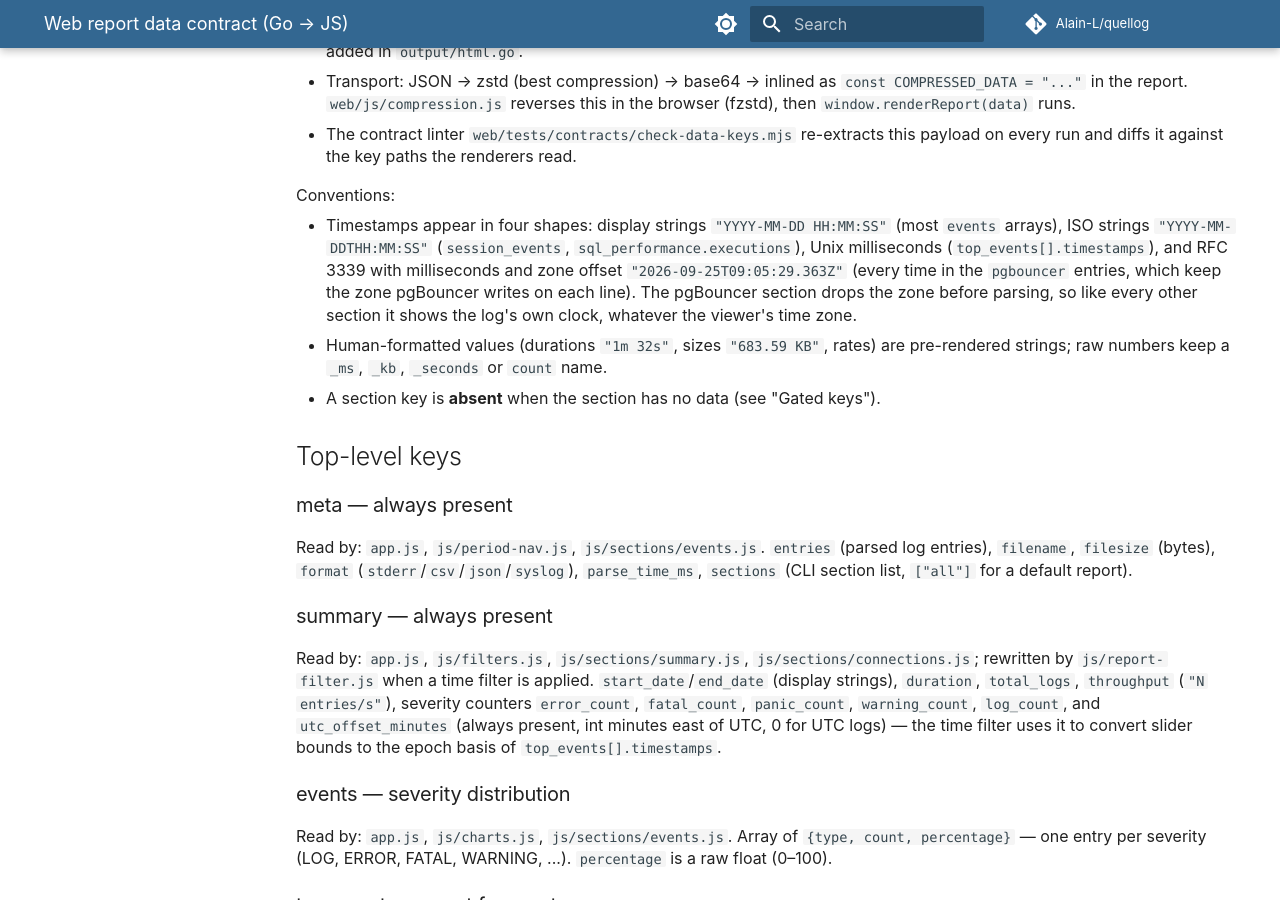
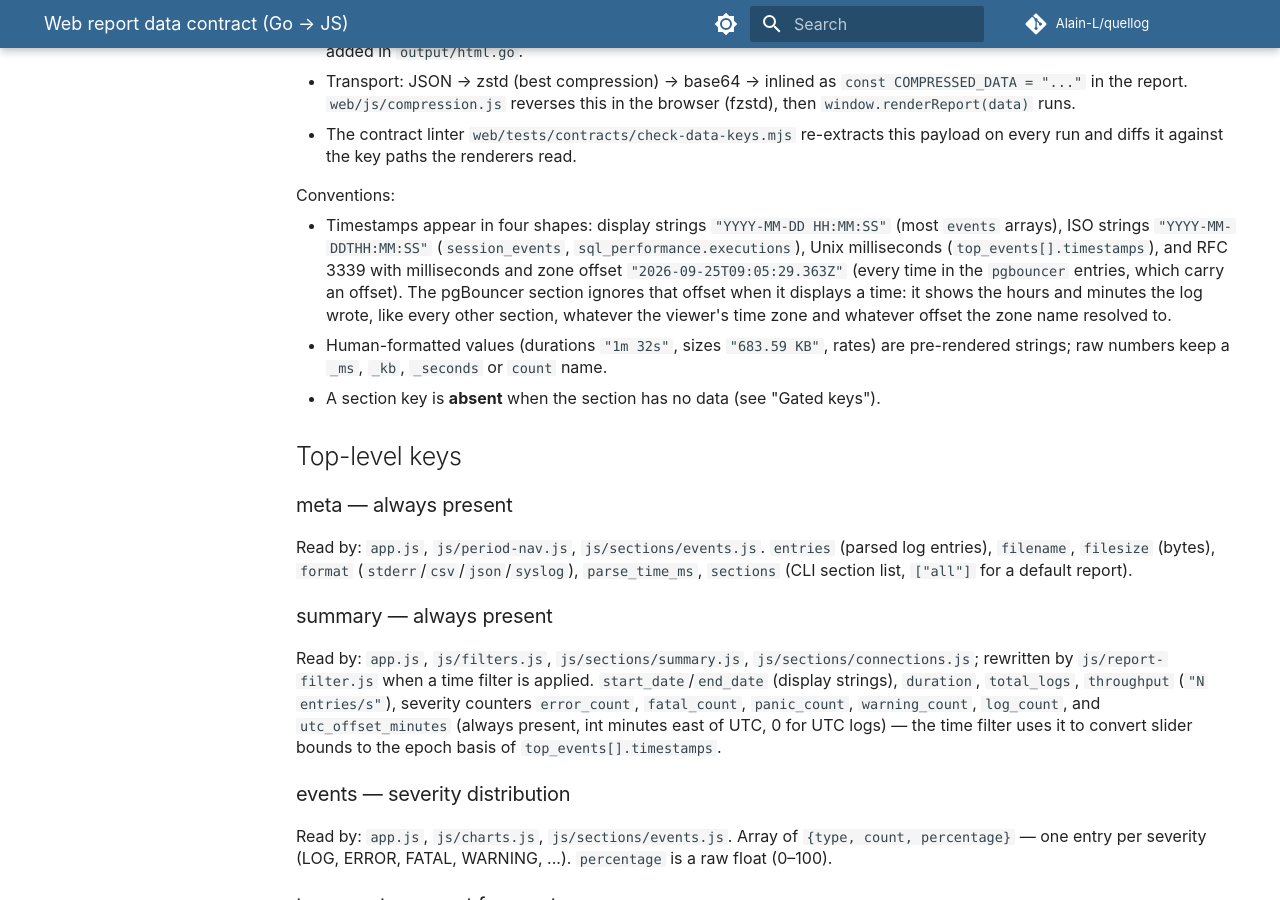
Before and after one commit to Alain-L/quellog, an MkDocs documentation site: the page built from docs/web-data-contract.md, in a window 1280 px wide and 900 px high, scrolled down 355 px. Built offline with MkDocs 1.6.1 and Material for MkDocs 9.7.7, drawn with Linux system fonts in a browser that asks for light colours; comment, search, counter and statistics services are not loaded.

Commit message:
docs: split the pgBouncer changelog entry, and word the display clock precisely
The pgBouncer entry was one 1478-character bullet, three times the longest of the file; it becomes four, one per thing a reader gets. The web contract said the section drops the zone before parsing, which read as a statement about the JSON: it now says the section ignores the offset when it displays a time, and shows the hours the log wrote.

```diff
--- a/docs/web-data-contract.md
+++ b/docs/web-data-contract.md
@@ -21,10 +21,10 @@ Conventions:
   (most `events` arrays), ISO strings `"YYYY-MM-DDTHH:MM:SS"` (`session_events`,
   `sql_performance.executions`), Unix milliseconds (`top_events[].timestamps`),
   and RFC 3339 with milliseconds and zone offset `"2026-09-25T09:05:29.363Z"`
-  (every time in the `pgbouncer` entries, which keep the zone pgBouncer
-  writes on each line). The pgBouncer section drops the zone before parsing,
-  so like every other section it shows the log's own clock, whatever the
-  viewer's time zone.
+  (every time in the `pgbouncer` entries, which carry an offset). The
+  pgBouncer section ignores that offset when it displays a time: it shows the
+  hours and minutes the log wrote, like every other section, whatever the
+  viewer's time zone and whatever offset the zone name resolved to.
 - Human-formatted values (durations `"1m 32s"`, sizes `"683.59 KB"`, rates) are
   pre-rendered strings; raw numbers keep a `_ms`, `_kb`, `_seconds` or `count` name.
 - A section key is **absent** when the section has no data (see "Gated keys").
```
Also changed, not shown: CHANGELOG.md (+4 -1 lines).
